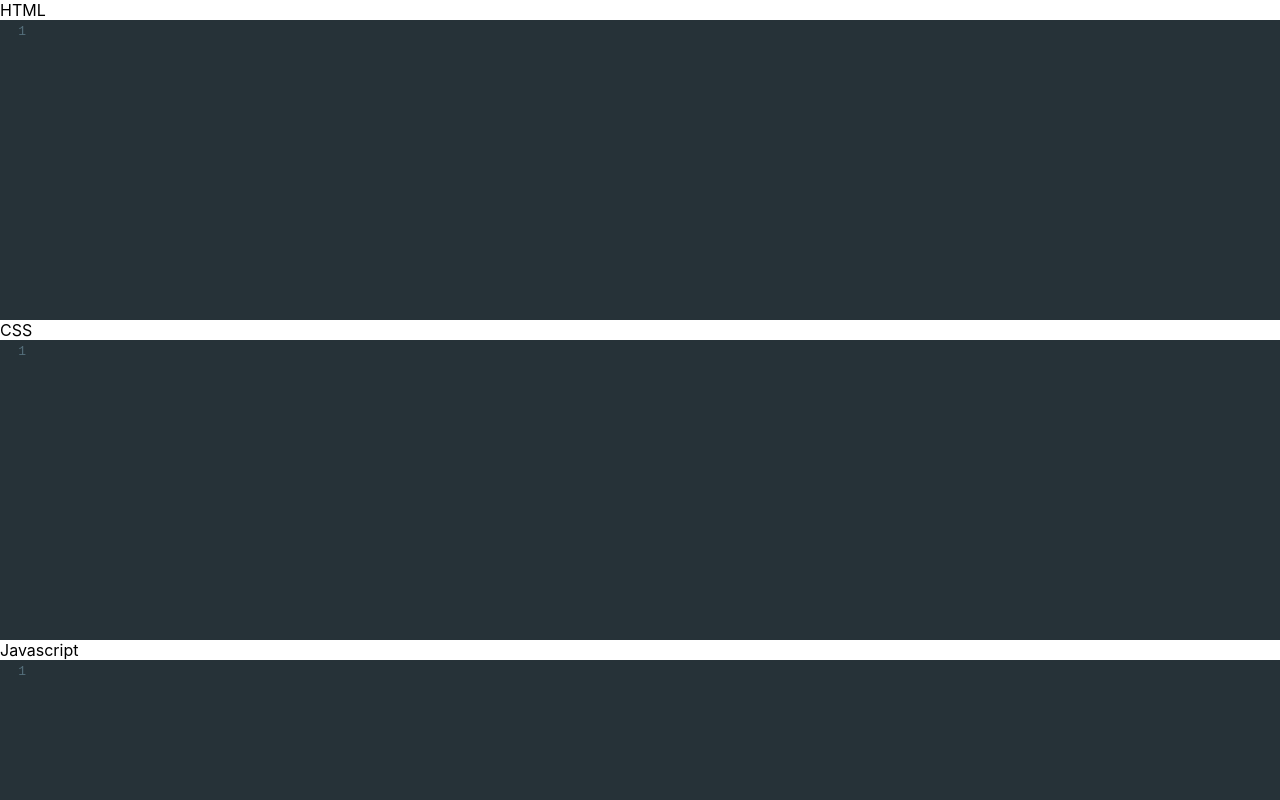
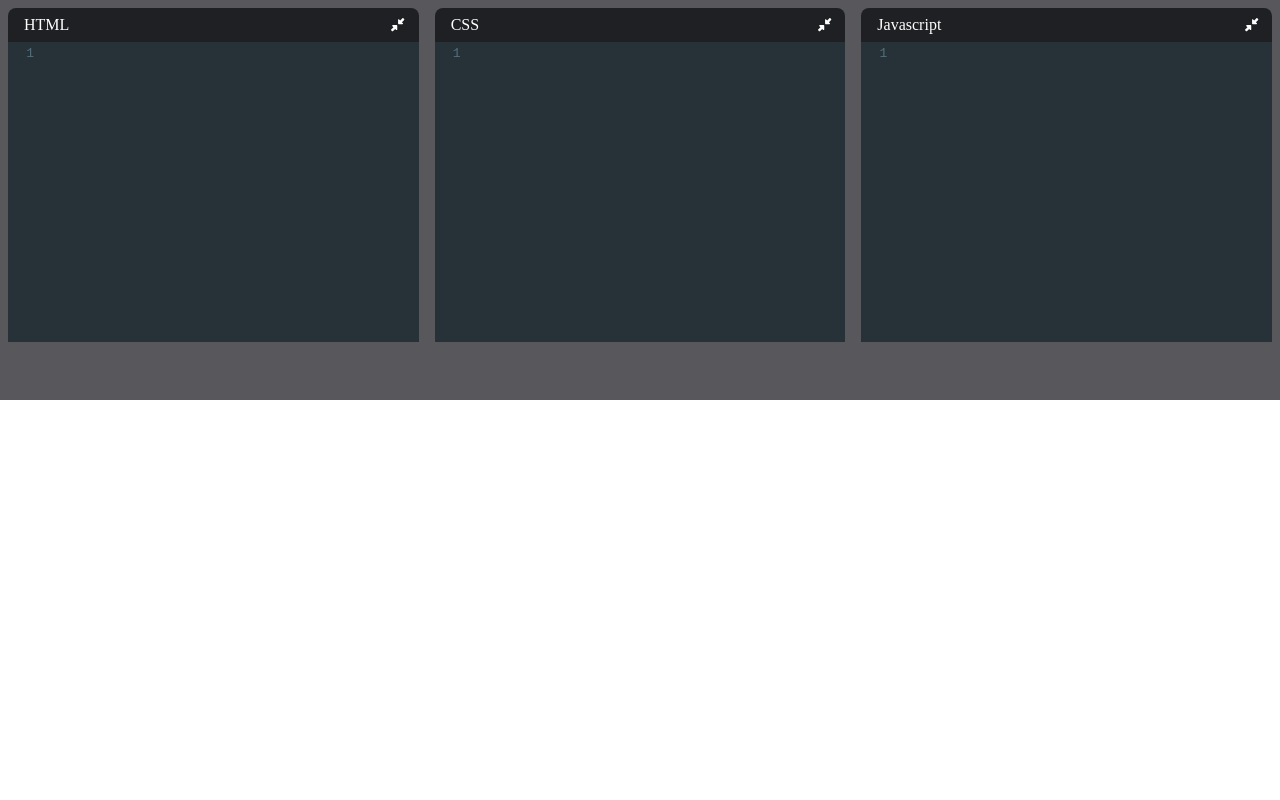
Before and after one commit to sharmin-alvandi/code_assistant, a React (Create React App) app: page / in a window 1280 px wide. Shown: the top 800 px of the page. Built offline with nearby package versions, Linux system fonts and the light colour scheme.

Commit message:
Add styles

```diff
--- a/src/index.css
+++ b/src/index.css
@@ -1,13 +1,51 @@
 body {
   margin: 0;
-  font-family: -apple-system, BlinkMacSystemFont, 'Segoe UI', 'Roboto', 'Oxygen',
-    'Ubuntu', 'Cantarell', 'Fira Sans', 'Droid Sans', 'Helvetica Neue',
-    sans-serif;
-  -webkit-font-smoothing: antialiased;
-  -moz-osx-font-smoothing: grayscale;
 }
 
-code {
-  font-family: source-code-pro, Menlo, Monaco, Consolas, 'Courier New',
-    monospace;
+.top-pane {
+   display: flex;
+  flex-direction: row;
+  justify-content: space-between;
+  background-color: hsl(230, 3%, 35%);
 }
+
+.pane {
+  height: 50vh;
+}
+
+.editor-container {
+  display: flex;
+  flex-grow: 1;
+  flex-basis: 0;
+  flex-direction: column;
+  padding: .5rem;
+}
+
+.editor-container.collapsed {
+  flex-grow: 0;
+}
+
+.editor-container.collapsed .CodeMirror-scroll {
+  position: absolute;
+}
+
+.editor-title {
+  display: flex;
+  justify-content: space-between;
+  background-color: hsl(225, 6%, 13%);
+  color: white;
+  padding: .5rem .5rem .5rem 1rem;
+  border-top-right-radius: .5rem;
+  border-top-left-radius: .5rem;
+}
+
+.codeMirror {
+  height: 100% !important;
+}
+
+.code-mirror-wrapper {
+  flex-grow: 1;
+  border-bottom-right-radius: .5rem;
+  border-bottom-left-radius: .5rem;
+  overflow: hidden;
+}
```
